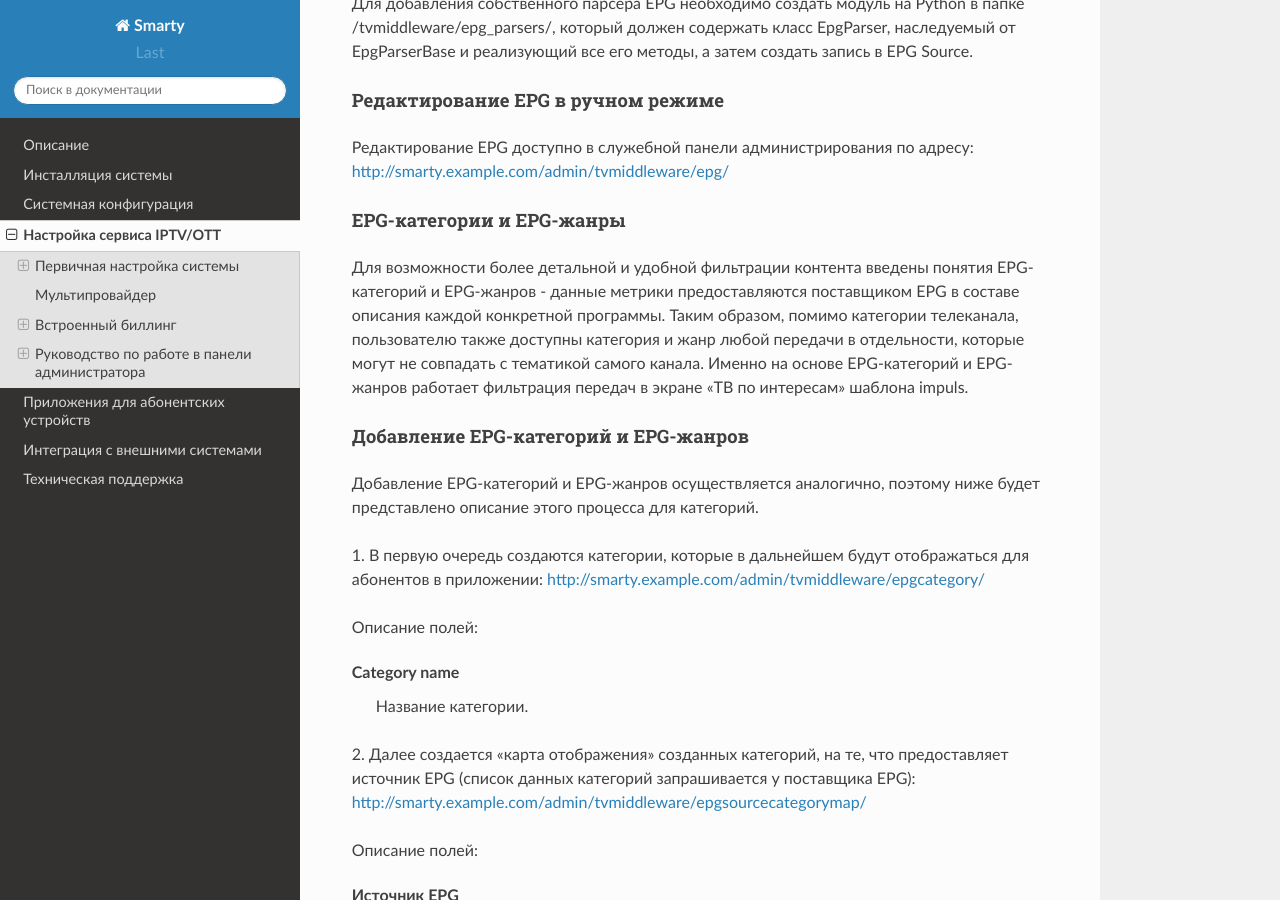
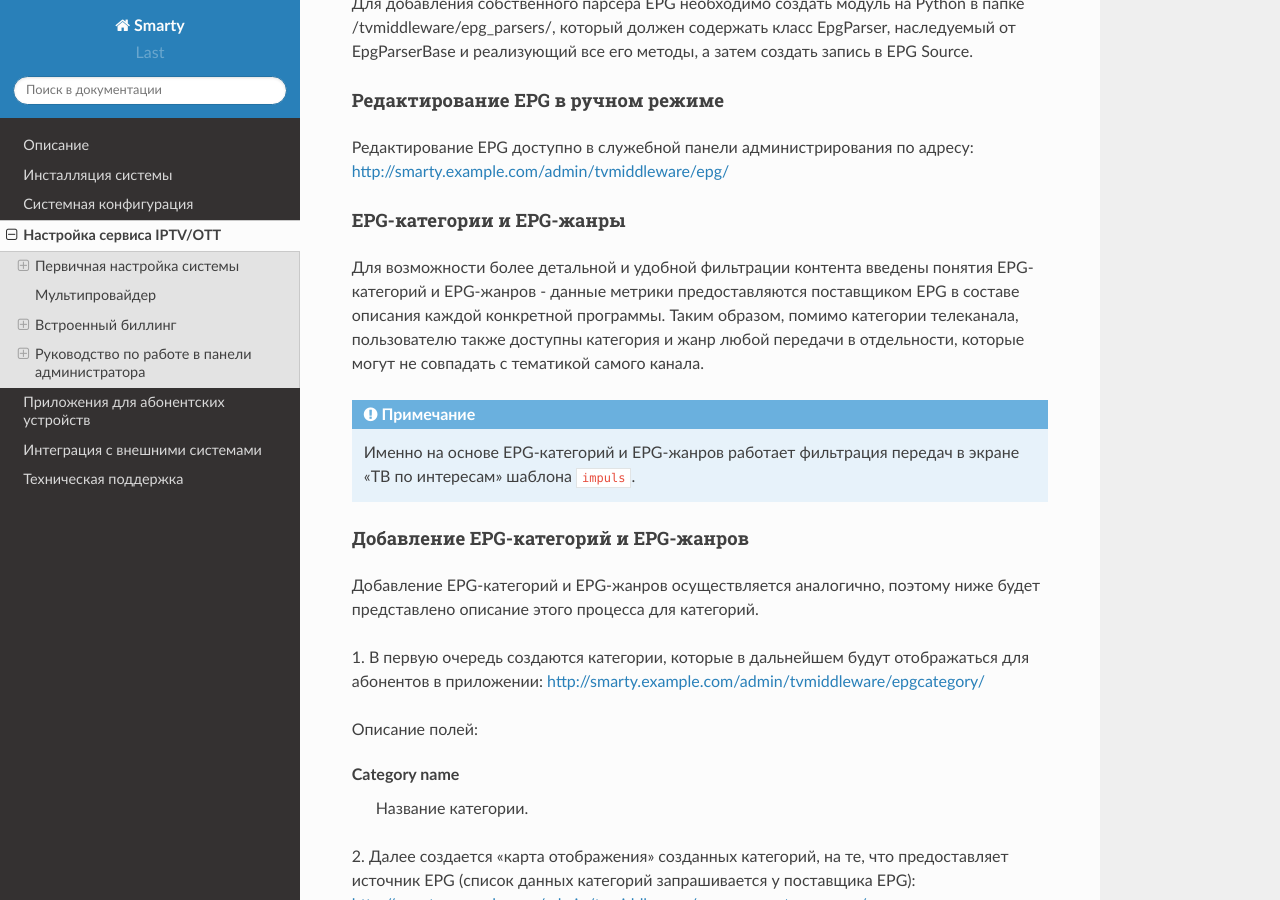
Before and after one commit to sergey-yakovlev/smarty-docs, a Sphinx documentation site: the page built from source/service_configuration.rst, in a window 1280 px wide and 900 px high, scrolled down 4729 px. Built offline with Sphinx 7.4.7 and the Read the Docs theme 2.0.0, drawn with Linux system fonts in a browser that asks for light colours; part of the change alters nothing that is shown.

```diff
--- a/source/service_configuration.rst
+++ b/source/service_configuration.rst
@@ -233,16 +233,16 @@ ID канала в источнике EPG
 Редактирование EPG доступно в служебной панели администрирования по адресу:
 http://smarty.example.com/admin/tvmiddleware/epg/
 
-.. _multiprovider:
-
 EPG-категории и EPG-жанры
 ~~~~~~~~~~~~~~~~~~~~~~~~~
 
 Для возможности более детальной и удобной фильтрации контента введены понятия EPG-категорий и EPG-жанров - данные
 метрики предоставляются поставщиком EPG в составе описания каждой конкретной программы. Таким образом, помимо категории
 телеканала, пользователю также доступны категория и жанр любой передачи в отдельности, которые могут не совпадать
-с тематикой самого канала. Именно на основе EPG-категорий и EPG-жанров работает фильтрация передач в экране
-"TB по интересам" шаблона impuls.
+с тематикой самого канала.
+
+.. note::
+    Именно на основе EPG-категорий и EPG-жанров работает фильтрация передач в экране "TB по интересам" шаблона ``impuls``.
 
 Добавление EPG-категорий и EPG-жанров
 ~~~~~~~~~~~~~~~~~~~~~~~~~~~~~~~~~~~~~
@@ -274,6 +274,8 @@ http://smarty.example.com/admin/tvmiddleware/epgsourcecategorymap/
     Имя одного из объектов epgcategory, заранее созданных в панели администратора на шаге 1, либо созданных в процессе.
 
 Шаг 2 необходимо проделать для всех названий категорий, отдаваемых источником.
+
+.. _multiprovider:
 
 Мультипровайдер
 ===============
```
